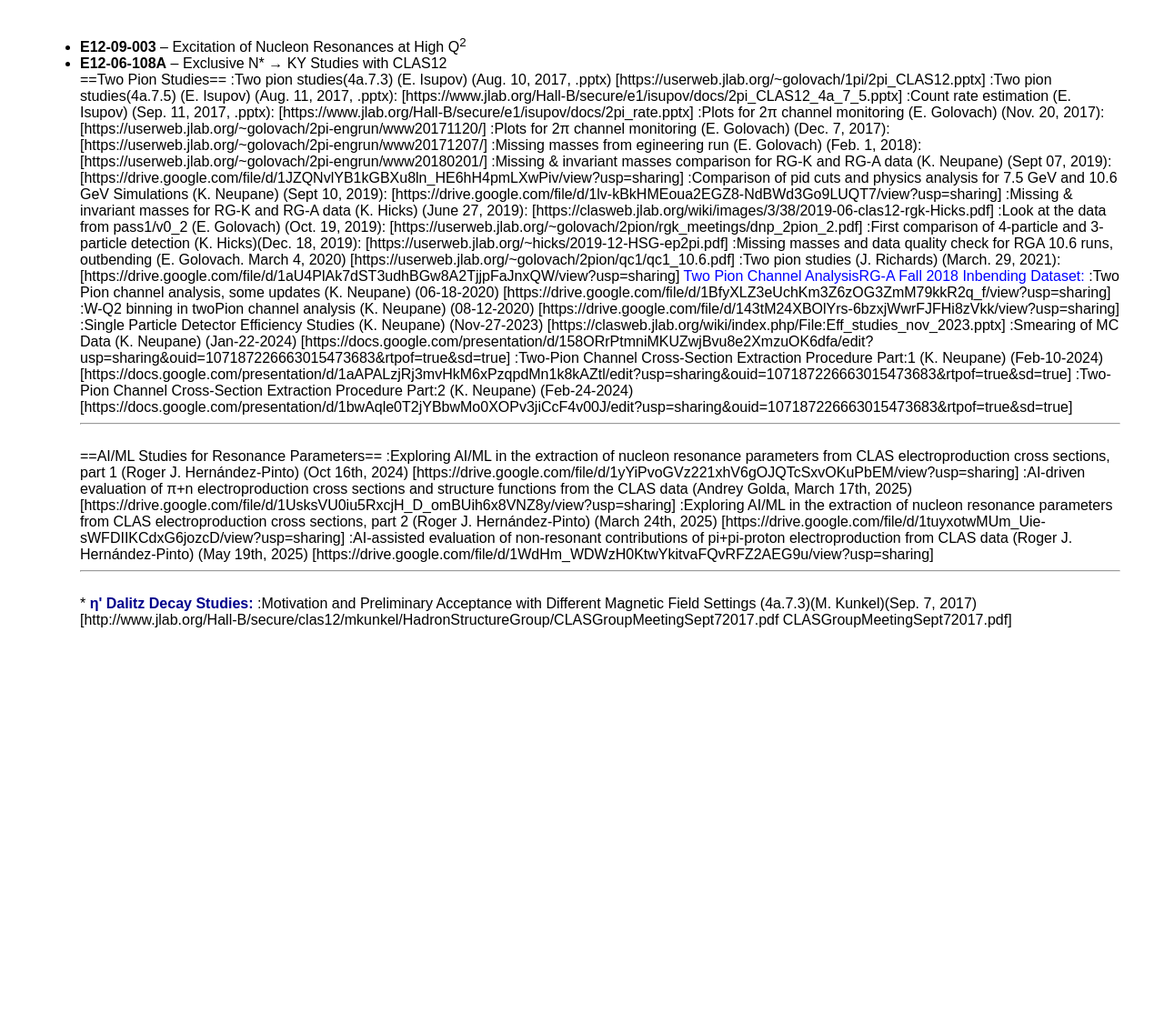
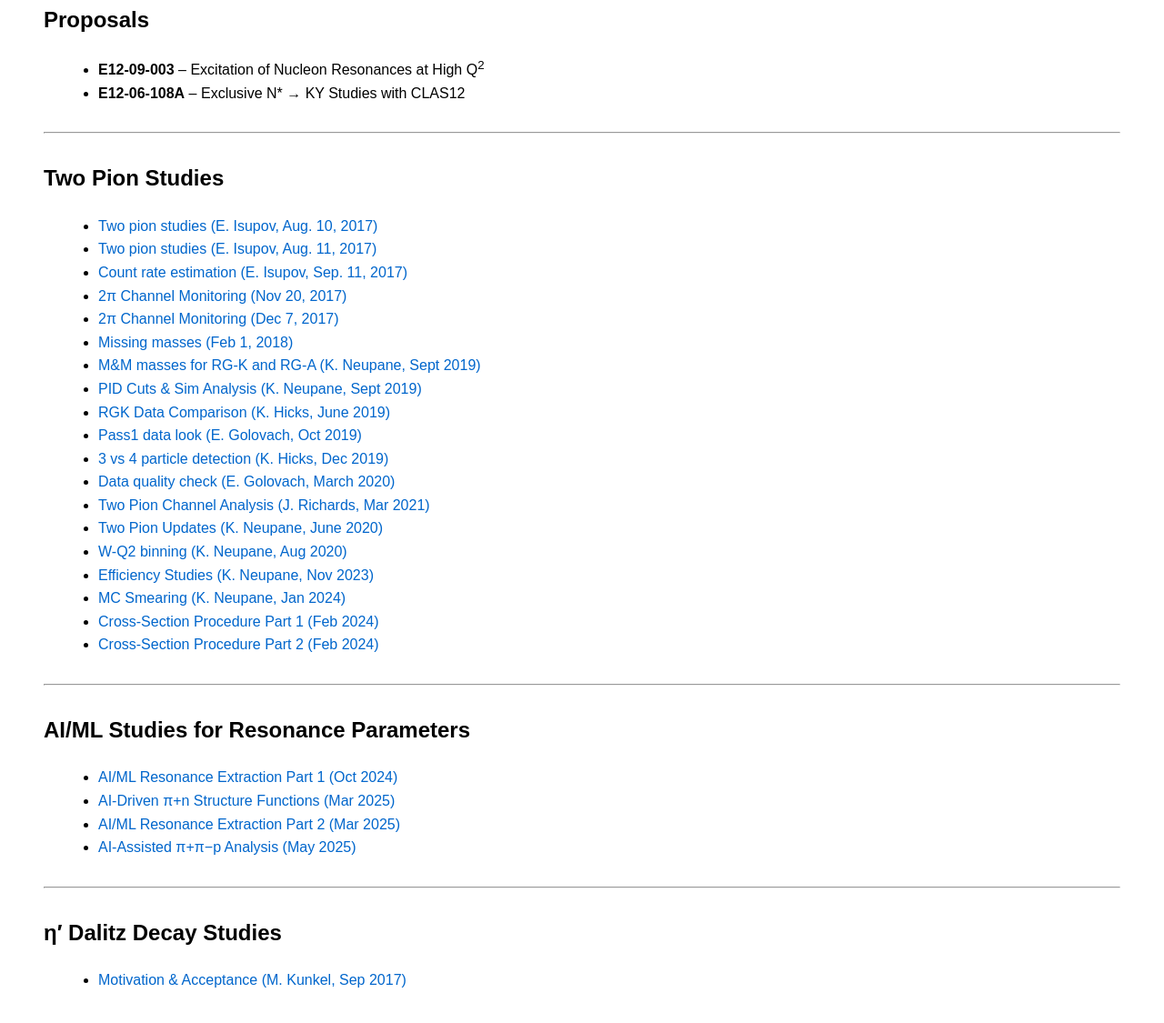
Before and after one commit to kneupane1/my-site, a plain HTML site: page index.html in a window 1280 px wide. Shown: the part 227-1352 px from the top of the page at 91% size. Before the commit the page ends 982 px from the top, so only its background shows below. Drawn offline with Linux system fonts and the light colour scheme.

Commit message:
Add files via upload

```diff
--- a/index.html
+++ b/index.html
@@ -1,80 +1,69 @@
+
 <!DOCTYPE html>
 <html lang="en">
 <head>
     <meta charset="UTF-8">
-    <title>Demo Page</title>
+    <title>CLAS12 Two-Pion Studies</title>
     <style>
-        body { font-family: Arial, sans-serif; padding: 40px; }
+        body { font-family: Arial, sans-serif; padding: 40px; line-height: 1.6; }
         h1 { color: #004080; }
         a { color: #0066cc; text-decoration: none; }
+        hr { margin: 30px 0; }
+        ul { margin-left: 20px; }
     </style>
 </head>
 <body>
     <h1>Welcome to My GitHub Page</h1>
-    <p>This is a sample static HTML page hosted using <strong>GitHub Pages</strong>.</p>
-    <p><a href="https://github.com/kneupane1">Visit My GitHub Profile</a></p>
+    <p>This page contains links and notes related to various CLAS12 studies including two-pion channel analysis and AI/ML applications.</p>
 
-    <br><hr><br>
+    <hr>
 
+    <h2>Proposals</h2>
     <ul>
         <li><strong>E12-09-003</strong> – Excitation of Nucleon Resonances at High Q<sup>2</sup></li>
         <li><strong>E12-06-108A</strong> – Exclusive N* → KY Studies with CLAS12</li>
+    </ul>
 
-==Two Pion Studies==
+    <hr>
 
-:Two pion studies(4a.7.3) (E. Isupov) (Aug. 10, 2017, .pptx) [https://userweb.jlab.org/~golovach/1pi/2pi_CLAS12.pptx]
+    <h2>Two Pion Studies</h2>
+    <ul>
+        <li><a href="https://userweb.jlab.org/~golovach/1pi/2pi_CLAS12.pptx">Two pion studies (E. Isupov, Aug. 10, 2017)</a></li>
+        <li><a href="https://www.jlab.org/Hall-B/secure/e1/isupov/docs/2pi_CLAS12_4a_7_5.pptx">Two pion studies (E. Isupov, Aug. 11, 2017)</a></li>
+        <li><a href="https://www.jlab.org/Hall-B/secure/e1/isupov/docs/2pi_rate.pptx">Count rate estimation (E. Isupov, Sep. 11, 2017)</a></li>
+        <li><a href="https://userweb.jlab.org/~golovach/2pi-engrun/www20171120/">2π Channel Monitoring (Nov 20, 2017)</a></li>
+        <li><a href="https://userweb.jlab.org/~golovach/2pi-engrun/www20171207/">2π Channel Monitoring (Dec 7, 2017)</a></li>
+        <li><a href="https://userweb.jlab.org/~golovach/2pi-engrun/www20180201/">Missing masses (Feb 1, 2018)</a></li>
+        <li><a href="https://drive.google.com/file/d/1JZQNvlYB1kGBXu8ln_HE6hH4pmLXwPiv/view?usp=sharing">M&M masses for RG-K and RG-A (K. Neupane, Sept 2019)</a></li>
+        <li><a href="https://drive.google.com/file/d/1lv-kBkHMEoua2EGZ8-NdBWd3Go9LUQT7/view?usp=sharing">PID Cuts & Sim Analysis (K. Neupane, Sept 2019)</a></li>
+        <li><a href="https://clasweb.jlab.org/wiki/images/3/38/2019-06-clas12-rgk-Hicks.pdf">RGK Data Comparison (K. Hicks, June 2019)</a></li>
+        <li><a href="https://userweb.jlab.org/~golovach/2pion/rgk_meetings/dnp_2pion_2.pdf">Pass1 data look (E. Golovach, Oct 2019)</a></li>
+        <li><a href="https://userweb.jlab.org/~hicks/2019-12-HSG-ep2pi.pdf">3 vs 4 particle detection (K. Hicks, Dec 2019)</a></li>
+        <li><a href="https://userweb.jlab.org/~golovach/2pion/qc1/qc1_10.6.pdf">Data quality check (E. Golovach, March 2020)</a></li>
+        <li><a href="https://drive.google.com/file/d/1aU4PlAk7dST3udhBGw8A2TjjpFaJnxQW/view?usp=sharing">Two Pion Channel Analysis (J. Richards, Mar 2021)</a></li>
+        <li><a href="https://drive.google.com/file/d/1BfyXLZ3eUchKm3Z6zOG3ZmM79kkR2q_f/view?usp=sharing">Two Pion Updates (K. Neupane, June 2020)</a></li>
+        <li><a href="https://drive.google.com/file/d/143tM24XBOlYrs-6bzxjWwrFJFHi8zVkk/view?usp=sharing">W-Q2 binning (K. Neupane, Aug 2020)</a></li>
+        <li><a href="https://clasweb.jlab.org/wiki/index.php/File:Eff_studies_nov_2023.pptx">Efficiency Studies (K. Neupane, Nov 2023)</a></li>
+        <li><a href="https://docs.google.com/presentation/d/158ORrPtmniMKUZwjBvu8e2XmzuOK6dfa/edit?usp=sharing&ouid=107187226663015473683&rtpof=true&sd=true">MC Smearing (K. Neupane, Jan 2024)</a></li>
+        <li><a href="https://docs.google.com/presentation/d/1aAPALzjRj3mvHkM6xPzqpdMn1k8kAZtl/edit?usp=sharing&ouid=107187226663015473683&rtpof=true&sd=true">Cross-Section Procedure Part 1 (Feb 2024)</a></li>
+        <li><a href="https://docs.google.com/presentation/d/1bwAqle0T2jYBbwMo0XOPv3jiCcF4v00J/edit?usp=sharing&ouid=107187226663015473683&rtpof=true&sd=true">Cross-Section Procedure Part 2 (Feb 2024)</a></li>
+    </ul>
 
-:Two pion studies(4a.7.5)  (E. Isupov) (Aug. 11, 2017, .pptx): [https://www.jlab.org/Hall-B/secure/e1/isupov/docs/2pi_CLAS12_4a_7_5.pptx]
+    <hr>
 
-:Count rate estimation (E. Isupov) (Sep. 11, 2017, .pptx): [https://www.jlab.org/Hall-B/secure/e1/isupov/docs/2pi_rate.pptx]
+    <h2>AI/ML Studies for Resonance Parameters</h2>
+    <ul>
+        <li><a href="https://drive.google.com/file/d/1yYiPvoGVz221xhV6gOJQTcSxvOKuPbEM/view?usp=sharing">AI/ML Resonance Extraction Part 1 (Oct 2024)</a></li>
+        <li><a href="https://drive.google.com/file/d/1UsksVU0iu5RxcjH_D_omBUih6x8VNZ8y/view?usp=sharing">AI-Driven π+n Structure Functions (Mar 2025)</a></li>
+        <li><a href="https://drive.google.com/file/d/1tuyxotwMUm_Uie-sWFDIIKCdxG6jozcD/view?usp=sharing">AI/ML Resonance Extraction Part 2 (Mar 2025)</a></li>
+        <li><a href="https://drive.google.com/file/d/1WdHm_WDWzH0KtwYkitvaFQvRFZ2AEG9u/view?usp=sharing">AI-Assisted π+π−p Analysis (May 2025)</a></li>
+    </ul>
 
-:Plots for 2&pi; channel monitoring (E. Golovach) (Nov. 20, 2017): [https://userweb.jlab.org/~golovach/2pi-engrun/www20171120/]
+    <hr>
 
-:Plots for 2&pi; channel monitoring (E. Golovach) (Dec. 7, 2017): [https://userweb.jlab.org/~golovach/2pi-engrun/www20171207/]
-
-:Missing masses from egineering run (E. Golovach) (Feb. 1, 2018): [https://userweb.jlab.org/~golovach/2pi-engrun/www20180201/]
-
-:Missing & invariant masses comparison for RG-K and RG-A data (K. Neupane) (Sept 07, 2019): [https://drive.google.com/file/d/1JZQNvlYB1kGBXu8ln_HE6hH4pmLXwPiv/view?usp=sharing]
-
-:Comparison of pid cuts and physics analysis for 7.5 GeV and 10.6 GeV Simulations (K. Neupane) (Sept 10, 2019): [https://drive.google.com/file/d/1lv-kBkHMEoua2EGZ8-NdBWd3Go9LUQT7/view?usp=sharing]
-
-:Missing & invariant masses for RG-K and RG-A data (K. Hicks) (June 27, 2019): [https://clasweb.jlab.org/wiki/images/3/38/2019-06-clas12-rgk-Hicks.pdf]
-
-:Look at the data from pass1/v0_2 (E. Golovach) (Oct. 19, 2019): [https://userweb.jlab.org/~golovach/2pion/rgk_meetings/dnp_2pion_2.pdf]
-
-:First comparison of 4-particle and 3-particle detection (K. Hicks)(Dec. 18, 2019): [https://userweb.jlab.org/~hicks/2019-12-HSG-ep2pi.pdf]
-
-:Missing masses and data quality check for RGA 10.6 runs, outbending (E. Golovach. March 4, 2020) [https://userweb.jlab.org/~golovach/2pion/qc1/qc1_10.6.pdf]
-:Two pion studies  (J. Richards) (March. 29, 2021): [https://drive.google.com/file/d/1aU4PlAk7dST3udhBGw8A2TjjpFaJnxQW/view?usp=sharing]
-
-<font color="blue">Two Pion Channel AnalysisRG-A Fall 2018 Inbending Dataset:</font>
-
-:Two Pion channel analysis, some updates (K. Neupane) (06-18-2020) [https://drive.google.com/file/d/1BfyXLZ3eUchKm3Z6zOG3ZmM79kkR2q_f/view?usp=sharing]
-:W-Q2 binning in twoPion channel analysis (K. Neupane) (08-12-2020)  [https://drive.google.com/file/d/143tM24XBOlYrs-6bzxjWwrFJFHi8zVkk/view?usp=sharing]
-:Single Particle Detector Efficiency Studies (K. Neupane) (Nov-27-2023) [https://clasweb.jlab.org/wiki/index.php/File:Eff_studies_nov_2023.pptx]
-:Smearing of MC Data (K. Neupane) (Jan-22-2024) [https://docs.google.com/presentation/d/158ORrPtmniMKUZwjBvu8e2XmzuOK6dfa/edit?usp=sharing&ouid=107187226663015473683&rtpof=true&sd=true]
-
-:Two-Pion Channel Cross-Section Extraction Procedure Part:1 (K. Neupane) (Feb-10-2024) [https://docs.google.com/presentation/d/1aAPALzjRj3mvHkM6xPzqpdMn1k8kAZtl/edit?usp=sharing&ouid=107187226663015473683&rtpof=true&sd=true]
-:Two-Pion Channel Cross-Section Extraction Procedure Part:2 (K. Neupane) (Feb-24-2024) [https://docs.google.com/presentation/d/1bwAqle0T2jYBbwMo0XOPv3jiCcF4v00J/edit?usp=sharing&ouid=107187226663015473683&rtpof=true&sd=true]
-
-<br><hr><br>
-
-==AI/ML Studies for Resonance Parameters==
-
-:Exploring AI/ML in the extraction of nucleon resonance parameters from CLAS electroproduction cross sections, part 1 (Roger J. Hernández-Pinto) (Oct 16th, 2024) [https://drive.google.com/file/d/1yYiPvoGVz221xhV6gOJQTcSxvOKuPbEM/view?usp=sharing]
-
-:AI-driven evaluation of π+n electroproduction cross sections and structure functions from the CLAS data (Andrey Golda, March 17th, 2025) [https://drive.google.com/file/d/1UsksVU0iu5RxcjH_D_omBUih6x8VNZ8y/view?usp=sharing]
-
-:Exploring AI/ML in the extraction of nucleon resonance parameters from CLAS electroproduction cross sections, part 2 (Roger J. Hernández-Pinto) (March 24th, 2025) [https://drive.google.com/file/d/1tuyxotwMUm_Uie-sWFDIIKCdxG6jozcD/view?usp=sharing]
-
-:AI-assisted evaluation of non-resonant contributions of pi+pi-proton electroproduction from CLAS data (Roger J. Hernández-Pinto) (May 19th, 2025) [https://drive.google.com/file/d/1WdHm_WDWzH0KtwYkitvaFQvRFZ2AEG9u/view?usp=sharing]
-<br><hr><br>
-
-* <b><font color="darkblue">&eta;' Dalitz Decay Studies:</font></b>
-:Motivation and Preliminary Acceptance with Different Magnetic Field Settings (4a.7.3)(M. Kunkel)(Sep. 7, 2017)
-[http://www.jlab.org/Hall-B/secure/clas12/mkunkel/HadronStructureGroup/CLASGroupMeetingSept72017.pdf CLASGroupMeetingSept72017.pdf]
-<!-- <br><hr><be>
-
-<ul>
+    <h2>η′ Dalitz Decay Studies</h2>
+    <ul>
+        <li><a href="http://www.jlab.org/Hall-B/secure/clas12/mkunkel/HadronStructureGroup/CLASGroupMeetingSept72017.pdf">Motivation & Acceptance (M. Kunkel, Sep 2017)</a></li>
+    </ul>
 </body>
 </html>
```
